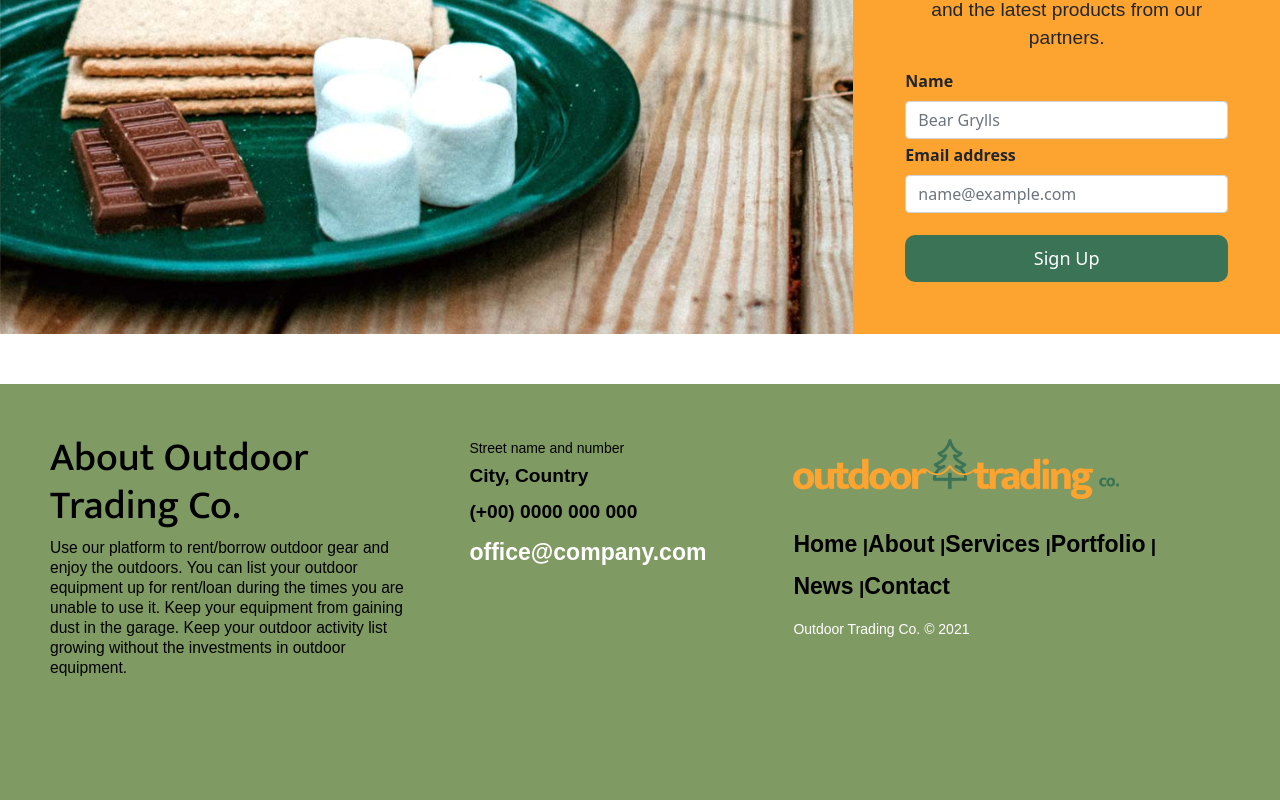
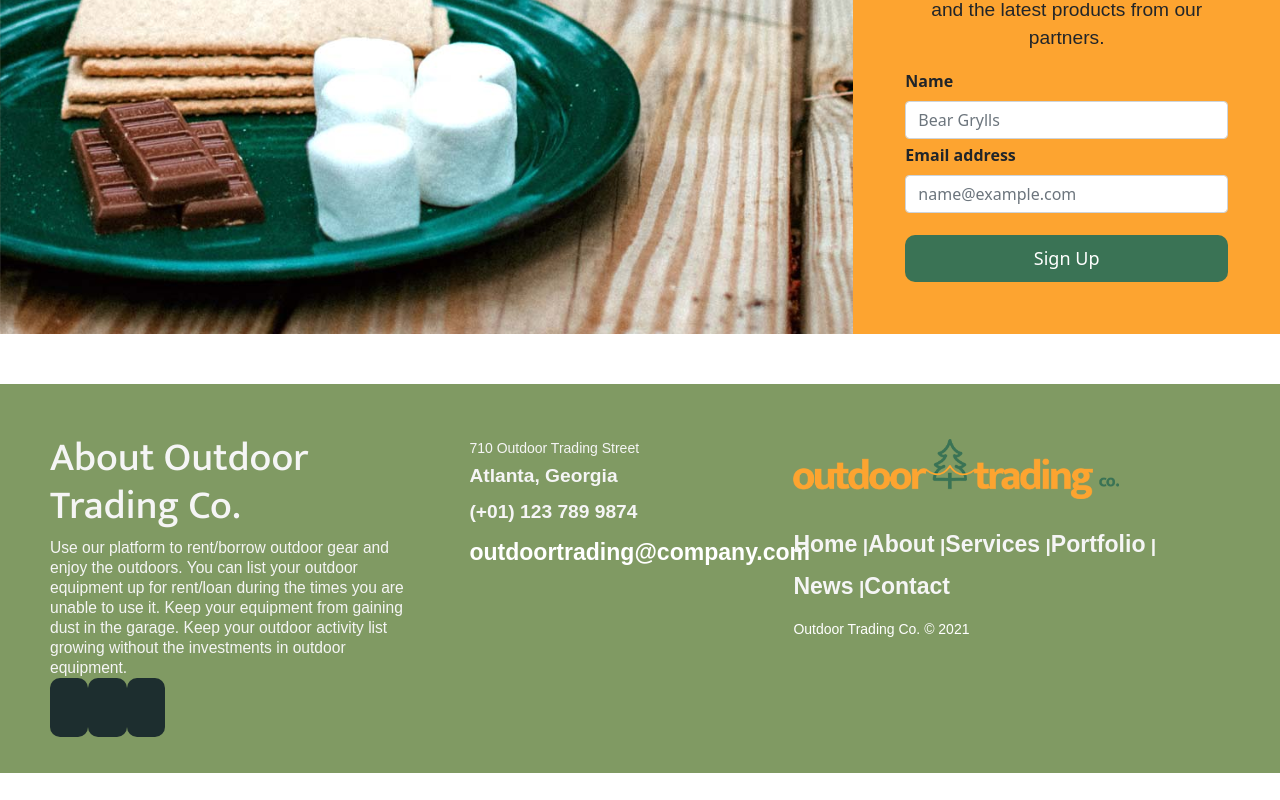
Before and after one commit to NeedaMehmud/outdoor-trading-co, a React (Create React App) app in the folder client/: page /SignUp in a window 1280 px wide. Shown: the part 1569-2369 px from the top of the page. After the commit the page ends 2342 px from the top, so only its background shows below. Built offline with nearby package versions, Linux system fonts and the light colour scheme; a web font is replaced by a local one.

Commit message:
styling icons wip

```diff
--- a/client/src/components/Footer.js
+++ b/client/src/components/Footer.js
@@ -7,40 +7,40 @@ import { Link } from 'react-router-dom';
 
 function Footer() {
   return (
-    <footer class="footer">
+    <footer className="footer">
       <div className="footer-left col-md-4 col-sm-6">
-        <p class="about">
+        <p className="about">
           <h1> About Outdoor Trading Co.</h1>
           <p>Use our platform to rent/borrow outdoor gear and enjoy the outdoors.
           You can list your outdoor equipment up for rent/loan during the times you are unable to use it.
           Keep your equipment from gaining dust in the garage.
             Keep your outdoor activity list growing without the investments in outdoor equipment. </p>
         </p>
-        <div class="icons">
-          <a href="https://www.facebook.com/Outdoor-Trading-Co-100466249039342"><i class="fa fa-facebook"></i></a>
-          <a href="https://www.linkedin.com/company/outdoor-trading-co/"><i class="fa fa-linkedin"></i></a>
-          <a href="https://github.com/NeedaMehmud2017/outdoor-trading-co"><i class="fa fa-github"></i></a>
+        <div className="social-icons">
+          <a href="https://www.facebook.com/Outdoor-Trading-Co-100466249039342"><i className="fa fa-facebook"></i></a>
+          <a href="https://www.linkedin.com/company/outdoor-trading-co/"><i className="fa fa-linkedin"></i></a>
+          <a href="https://github.com/NeedaMehmud2017/outdoor-trading-co"><i className="fa fa-github"></i></a>
         </div>
       </div>
-      <div class="footer-center col-md-4 col-sm-6">
+      <div className="footer-center col-md-4 col-sm-6">
         <div>
-          <i class="fa fa-map-marker"></i>
-          <p><span> Street name and number</span> City, Country</p>
+          <i className="fa fa-map-marker"></i>
+          <p><span> 710 Outdoor Trading Street </span> Atlanta, Georgia</p>
         </div>
         <div>
-          <i class="fa fa-phone"></i>
-          <p> (+00) 0000 000 000</p>
+          <i className="fa fa-phone"></i>
+          <p> (+01) 123 789 9874</p>
         </div>
         <div>
-          <i class="fa fa-envelope"></i>
-          <p><a href="#"> office@company.com</a></p>
+          <i className="fa fa-envelope"></i>
+          <p><a href="#"> outdoortrading@company.com</a></p>
         </div>
       </div>
-      <div class="footer-right col-md-4 col-sm-6">
+      <div className="footer-right col-md-4 col-sm-6">
         <div className="navbar-brand">
           <img src={logo} alt="Outdoor Trading Co. logo" />
         </div>
-        <p class="menu">
+        <p className="menu">
           <a href="#"> Home</a> |
       <a href="#"> About</a> |
       <a href="#"> Services</a> |
@@ -48,11 +48,8 @@ function Footer() {
       <a href="#"> News</a> |
       <a href="#"> Contact</a>
         </p>
-        <p class="name"> Outdoor Trading Co. &copy; 2021</p>
+        <p className="name"> Outdoor Trading Co. &copy; 2021</p>
       </div>
-      {/* <div className="text-center p-3 copyright">
-        <p>Copyright 2021 Outdoor Trading Co.</p>
-      </div> */}
     </footer >
   );
 }
--- a/client/src/style/Footer.css
+++ b/client/src/style/Footer.css
@@ -25,7 +25,7 @@
 
 .footer .about {
   line-height: 20px;
-  color: black;
+  color: whitesmoke;
   font-size: 13px;
   font-weight: normal;
   margin: 0;
@@ -33,17 +33,22 @@
 
 .footer .about span {
   display: block;
-  color: black;
+  color: whitesmoke;
   font-size: 14px;
   font-weight: bold;
   margin-bottom: 20px;
 }
 
-.footer .icons {
+/* Social Media Icons
+
+.icons {
   margin-top: 25px;
+  padding:1em;
+  transition: .5s;
+  background-color: var(--primary);
 }
 
-.footer .icons a {
+.icons a {
   display: inline-block;
   width: 35px;
   height: 35px;
@@ -51,11 +56,97 @@
   color: var(--links);
   border-radius: 2px;
   font-size: 20px;
-  /* color: #ffffff; */
   text-align: center;
   line-height: 35px;
   margin-right: 3px;
   margin-bottom: 5px;
+} */
+
+
+.fa {
+    border-radius: 10px;
+}
+.social-icons {
+    padding: 0;
+}
+.social-icons li {
+    display: inline;
+}
+.social-icons a, .social-icons a:hover {
+    color: #fff;
+    text-decoration: none;
+}
+.fa-facebook {
+    padding:1em;
+    -o-transition:.5s;
+    -ms-transition:.5s;
+    -moz-transition:.5s;
+    -webkit-transition:.5s;
+    transition: .5s;
+    background-color: var(--primary);
+}
+.fa-facebook:hover {
+    background-color: #3d5b99;
+}
+.fa-twitter {
+    padding:10px 12px;
+    -o-transition:.5s;
+    -ms-transition:.5s;
+    -moz-transition:.5s;
+    -webkit-transition:.5s;
+    transition: .5s;
+    background-color: var(--primary);
+}
+.fa-twitter:hover {
+    background-color: #00aced;
+}
+.fa-rss {
+    padding:1em;
+    -o-transition:.5s;
+    -ms-transition:.5s;
+    -moz-transition:.5s;
+    -webkit-transition:.5s;
+    transition: .5s;
+    background-color: var(--primary);
+}
+.fa-rss:hover {
+    background-color: #eb8231;
+}
+.fa-youtube {
+    padding:1em;
+    -o-transition:.5s;
+    -ms-transition:.5s;
+    -moz-transition:.5s;
+    -webkit-transition:.5s;
+    transition: .5s;
+    background-color: var(--primary);
+}
+.fa-youtube:hover {
+    background-color: #e64a41;
+}
+.fa-linkedin {
+    padding:1em;
+    -o-transition:.5s;
+    -ms-transition:.5s;
+    -moz-transition:.5s;
+    -webkit-transition:.5s;
+    transition: .5s;
+    background-color: var(--primary);
+}
+.fa-linkedin:hover {
+    background-color: #0073a4;
+}
+.fa-github {
+    padding:1em;
+    -o-transition:.5s;
+    -ms-transition:.5s;
+    -moz-transition:.5s;
+    -webkit-transition:.5s;
+    transition: .5s;
+    background-color: var(--primary);
+}
+.fa-github:hover {
+    background-color: #5a32a3;
 }
 
 /* footer center*/
@@ -65,8 +156,7 @@
 }
 
 .footer .footer-center i {
-  background-color: #33383b;
-  color: black;
+  color: whitesmoke;
   font-size: 25px;
   width: 38px;
   height: 38px;
@@ -84,7 +174,7 @@
 
 .footer .footer-center p {
   display: inline-block;
-  color: black;
+  color: whitesmoke;
   vertical-align: middle;
   margin: 0;
 }
@@ -108,18 +198,18 @@
 }
 
 .footer h2 {
-  color: black;
+  color: whitesmoke;
   font-size: 36px;
   font-weight: normal;
   margin: 0;
 }
 
 .footer h2 span {
-  color: black;
+  color: whitesmoke;
 }
 
 .footer .menu {
-  color: black;
+  color: whitesmoke;
   margin: 20px 0 12px;
   padding: 0;
 }
```
